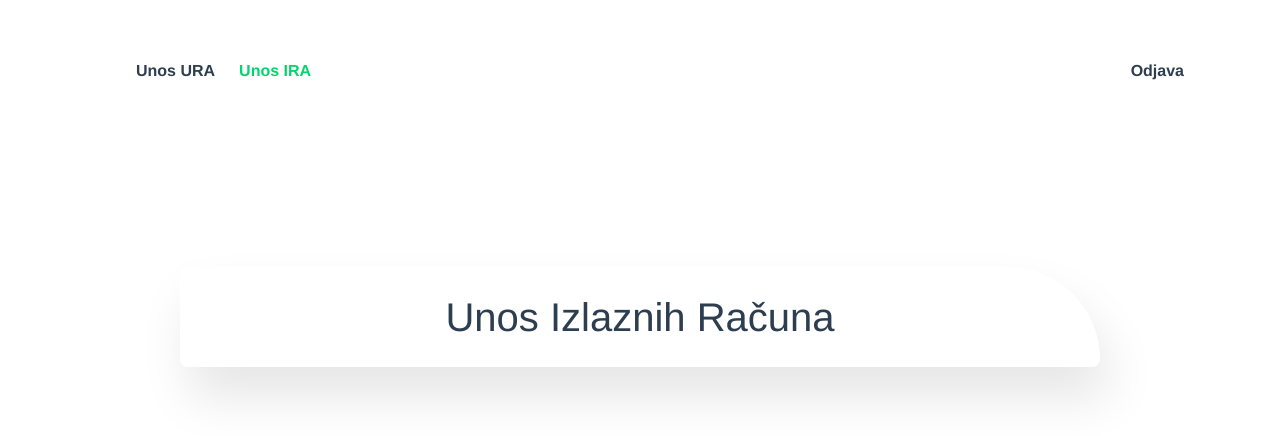
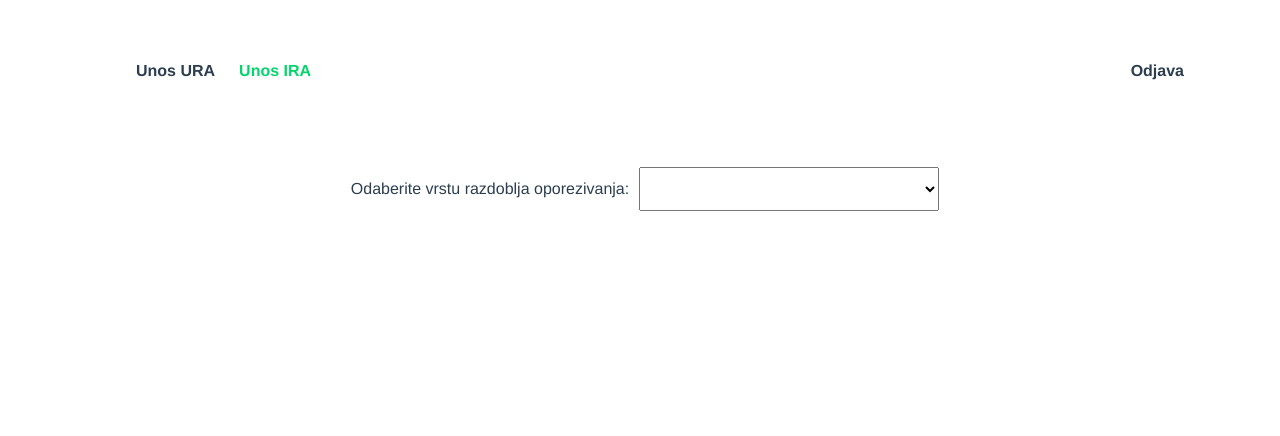
Before and after one commit to mkurilic/pdvHR-frontend, a Vue app: page /ira in a window 1280 px wide. Shown: the top 436 px of the page. Built offline with nearby package versions, Linux system fonts and the light colour scheme.

Commit message:
Modified UraView to make it possible to select preview months

```diff
--- a/src/views/IraView.vue
+++ b/src/views/IraView.vue
@@ -1,40 +1,133 @@
 <template>
     <app-nav-bar />
-    <div class="ira">
-        <div class="naslov">
-            <h4 class="unos">Unos Izlaznih Računa</h4>
+    <form @submit.prevent="GetBookIra" id="form">
+        <div class="center-container">
+            <label class="text">Odaberite vrstu razdoblja oporezivanja: </label>
+            <select class="large-select" v-model="selectedOption">
+                <option value="month">Mjesečno</option>
+                <option value="three-months">Tromjesečno</option>
+            </select>
         </div>
+
+        <div class="center-container" v-if="selectedOption === 'month'">
+            <month-picker
+                lang="hr"
+                v-model="selectedMonth"
+                id="monthPicker"
+                @change="getDate"
+            />
         </div>
+
+      <div class="center-container" v-else-if="selectedOption === 'three-months'">
+        <label class="text">Odaberite tromjesečje: </label>
+        <select class="large-select" v-model="selectedMonths">
+            <option value="first">Siječanj - Ožujak</option>
+            <option value="second">Travanj - Lipanj</option>
+            <option value="third">Srpanj - Rujan</option>
+            <option value="fourth">Listopad - Prosinac</option>
+      </select>
+      </div>
+        <div class="center-container" v-if="selectedOption !== null">
+            <button type="submit" class="button is-dark">Pretraži</button>
+        </div>
+
+    </form>
   </template>
+
 
 <script>
 import SomeClientNavBar from '@/components/partials/SomeClientNavBar.vue';
+import { MonthPicker } from 'vue-month-picker';
+
   export default {
-
-  name: 'IraView',
     components: {
+      MonthPicker,
       'app-nav-bar':SomeClientNavBar
     },
+    watch: {
+        selectedOption() {
+      // Reset the other variables to null when selectedOption changes
+            this.selectedMonth = null;
+            this.selectedMonths = null;
+    },
+  },
+    methods: {
+        getDate (date) {
+            this.date = date
+            this.selectedMonth = 'selected'
+        },
+        getThreeMonths() {
+            switch (this.selectedMonths) {
+                case 'first':
+                    this.date.from = new Date('2023-01-01T00:00:00');
+                    this.date.to = new Date('2023-04-01T00:00:00');
+                    break;
+                case 'second':
+                    this.date.from = new Date('2023-04-01T00:00:00');
+                    this.date.to = new Date('2023-07-01T00:00:00');
+                    break;
+                case 'third':
+                    this.date.from = new Date('2023-07-01T00:00:00');
+                    this.date.to = new Date('2023-10-01T00:00:00');
+                    break;
+                case 'fourth':
+                    this.date.from = new Date('2023-10-01T00:00:00');
+                    this.date.to = new Date('2024-01-01T00:00:00');
+                    break;
+                default:
+                    this.date.from = null;
+                    this.date.to = null;
+                    break;
       }
+        },
+        async GetBookIra() {
+            if (this.selectedMonth === null) {
+                this.getThreeMonths()
+            }
+            let dateFrom = this.date.from;
+            let dateTo = this.date.to;
+
+            this.$router.push({
+                name: 'iraPreview',
+                query: {
+                    dateFrom: dateFrom,
+                    dateTo: dateTo
+                }},
+                );
+        }
+    },
+    data() {
+      return {
+        selectedOption: null,
+        selectedMonth: null,
+        selectedMonths: null,
+        date: {
+            from: null,
+            to: null,
+            month: null
+        }
+      };
+    },
+  };
   </script>
 
-<style lang="scss">
-.ira{
-    padding-top: 100px;
+<style>
+.center-container {
+    display: flex;
+    justify-content: center;
+    align-items: center;
+    padding: 20px;
 }
-.card-header{
-    color: black;
+.large-select {
+    width: 300px;
+    padding: 10px;
+    font-size: 16px;
 }
-.naslov{
-    background:rgb(255, 255, 255);
-    max-width: 920px;
-    margin: 20px auto;
-    padding:  20px 30px;
-    border-radius: 10px 120px 10px 10px;
-    box-shadow: 10px 30px 50px rgba(0,0,0,0.1)
+.text{
+    padding: 10px;
+    font-size: 16px;
 }
-.unos{
-    font-size: 40px;
-    text-align: center;
+.button{
+    width: fit-content;
 }
 </style>
```
Lines whose indentation alone changed are shown as unchanged.
